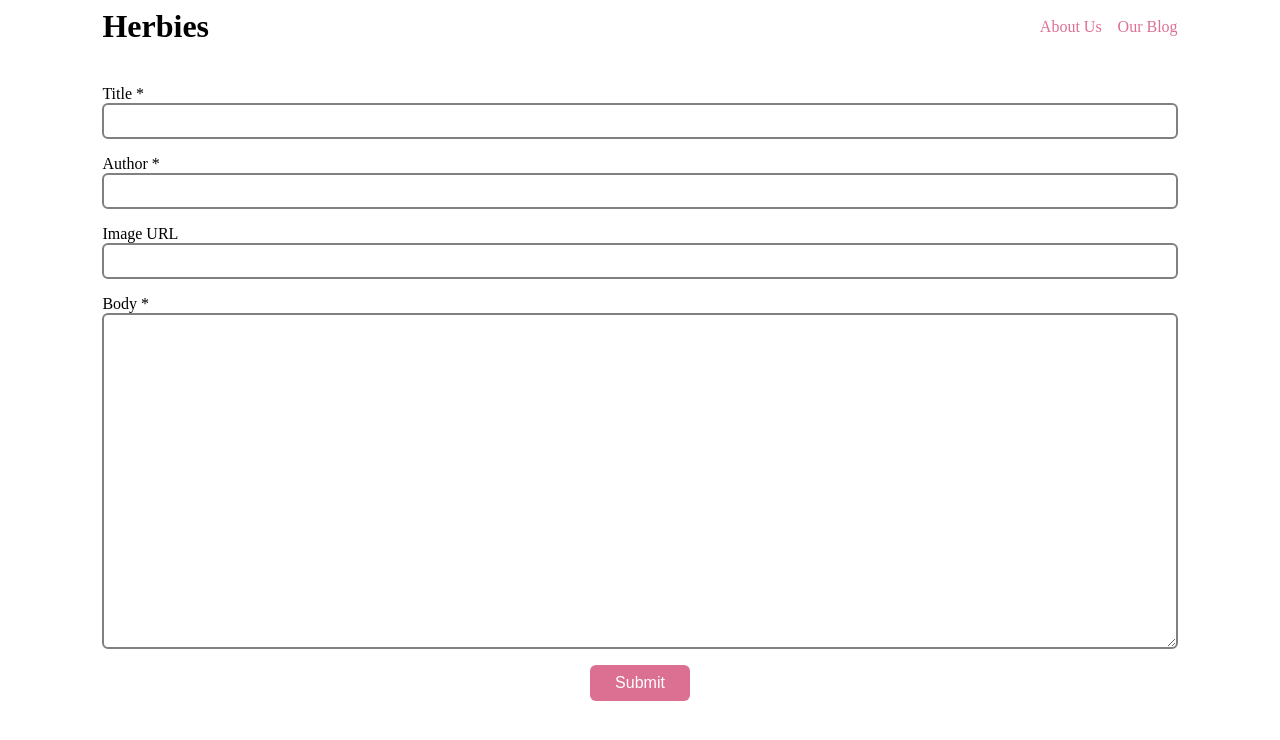
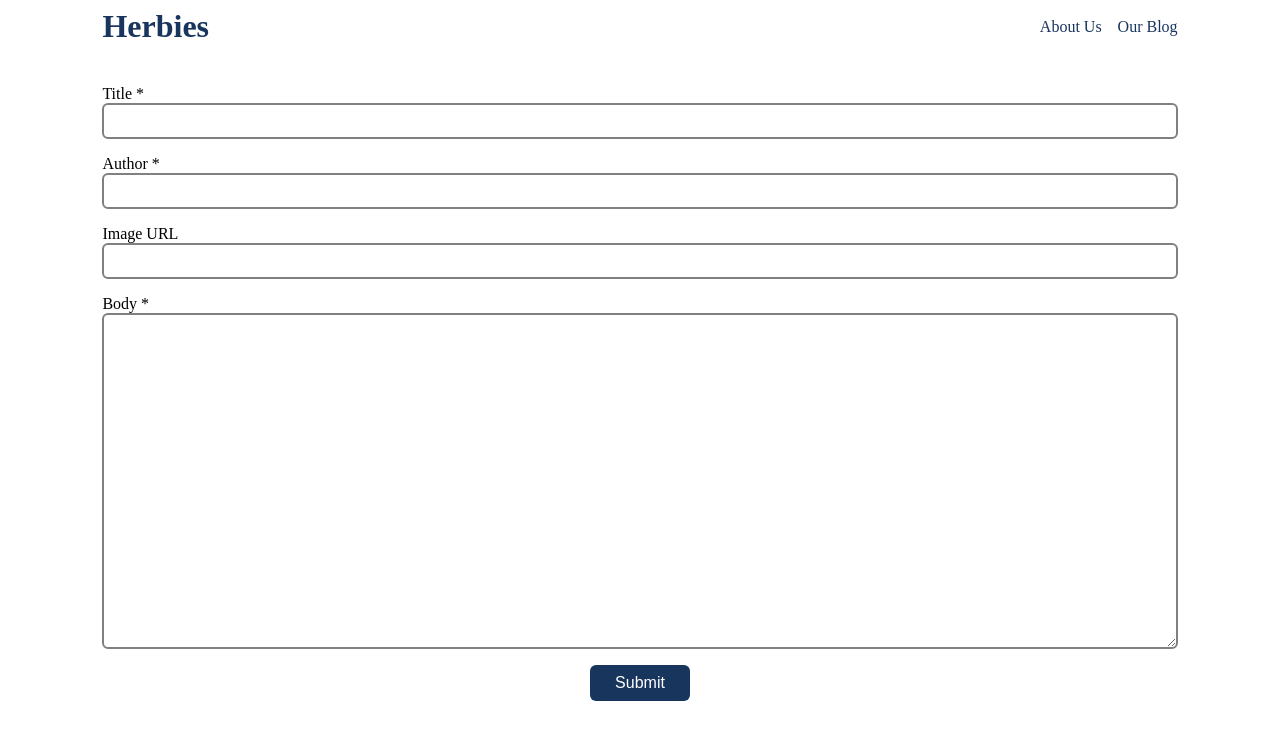
Before and after one commit to patrickstracey/herbies, an Angular app: page /post/create in a window 1280 px wide. Shown: the top 740 px of the page. Built offline with nearby package versions, Linux system fonts and the light colour scheme.

Commit message:
css vars

```diff
--- a/src/app/app.component.html
+++ b/src/app/app.component.html
@@ -1,6 +1,6 @@
 <div class="core">
   <div class="header row">
-    <h1 routerLink="">Herbies</h1>
+    <h1 routerLink="" class="logo">Herbies</h1>
     <div class="nav row">
       <a routerLink="about">About Us</a>
       <a routerLink="">Our Blog</a>
--- a/src/app/app.component.scss
+++ b/src/app/app.component.scss
@@ -10,9 +10,14 @@
   align-items: center;
   margin-bottom: 24px;
 
-  h1 {
+  .logo {
     margin: unset;
     cursor: pointer;
+    color: var(--main-color);
+  }
+
+  .logo:hover {
+    color: var(--secondary-color);
   }
 }
 
@@ -20,10 +25,10 @@
   a {
     margin-left: 16px;
     text-decoration: none;
-    color: palevioletred;
+    color: var(--main-color);
   }
 
   a:hover {
-    color: blue;
+    color: var(--secondary-color);
   }
 }
--- a/src/modules/blog/blog-form/blog-form.component.scss
+++ b/src/modules/blog/blog-form/blog-form.component.scss
@@ -12,14 +12,14 @@ label {
 }
 
 .error {
-  color: palevioletred;
+  color: var(--accent-color);
   font-size: 14px;
   padding-top: 4px;
   padding-left: 4px;
 }
 
 .active-error {
-  border-color: palevioletred;
+  border-color: var(--accent-color);
 }
 
 #submit-btn {
--- a/src/modules/blog/blog-index/blog-index.component.scss
+++ b/src/modules/blog/blog-index/blog-index.component.scss
@@ -2,11 +2,12 @@
   margin-bottom: 16px;
   border-radius: 15px;
   justify-content: center;
-  border: 1px dashed gainsboro;
+  border: 1px dashed var(--grey);
 }
 
 .post-create:hover {
-  border-color: blue;
+  border-color: var(--secondary-color);
+  border-style: solid;
 }
 
 .post-preview {
@@ -20,7 +21,7 @@
 
 .post-preview:hover {
   .img {
-    border-color: blue;
+    border-color: var(--secondary-color);
   }
 }
 
@@ -29,10 +30,10 @@
   max-height: 260px;
   max-width: 260px;
   margin-right: 16px;
-  background-color: gainsboro;
+  background-color: var(--grey);
   border-radius: 15px 0 0 15px;
   border-right: 3px solid;
-  border-color: palevioletred;
+  border-color: var(--main-color);
 
   img {
     height: 100%;
--- a/src/modules/blog/blog-post/blog-post.component.scss
+++ b/src/modules/blog/blog-post/blog-post.component.scss
@@ -15,7 +15,7 @@
 .hero {
   width: 100%;
   height: 40vh;
-  background-color: gainsboro;
+  background-color: var(--grey);
 
   .img {
     width: 100%;
@@ -32,7 +32,7 @@
     position: absolute;
     bottom: 50%;
     left: 10%;
-    border-left: 6px solid palevioletred;
+    border-left: 6px solid var(--secondary-color);
     max-width: 85%;
 
     .author {
--- a/src/styles.scss
+++ b/src/styles.scss
@@ -1,3 +1,10 @@
+:root {
+  --main-color: #18355e;
+  --secondary-color: #83cbd9;
+  --accent-color: #b3639e;
+  --grey: gainsboro;
+}
+
 body {
   //background-color: antiquewhite;
   margin: unset;
@@ -9,14 +16,14 @@ body {
   border-radius: 6px;
   font-size: 16px;
   border: 0px;
-  background-color: palevioletred;
+  background-color: var(--main-color);
   color: white;
   cursor: pointer;
   text-decoration: none;
 }
 
 .button:hover {
-  background-color: blue;
+  background-color: var(--secondary-color);
 }
 
 .row {
```
